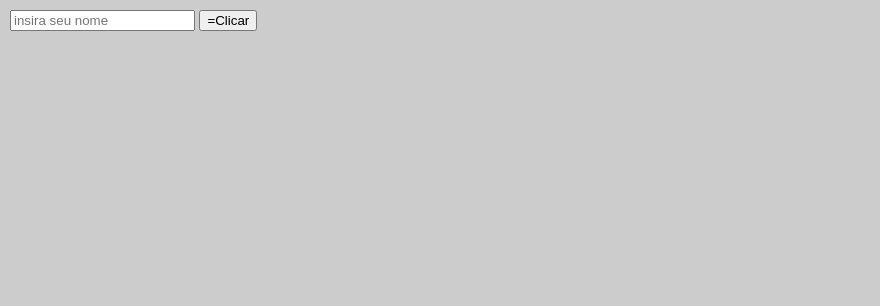
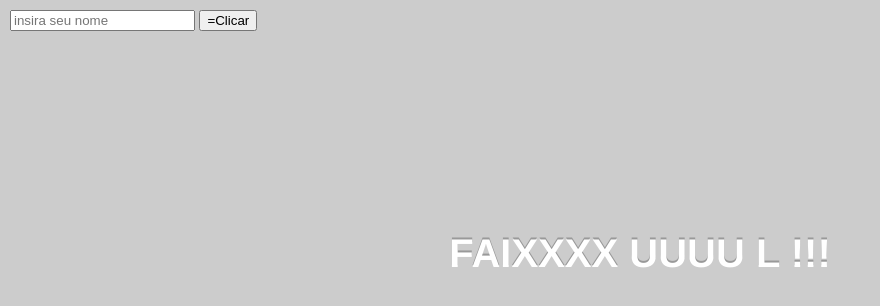
Before and after one commit to 20comer70/web-sexy-01, a website: page www/index.html in a window 1280 px wide. Shown: the whole page, without its empty margins (0-880 px from the left). Drawn offline with Linux system fonts and the light colour scheme.

Commit message:
INSERI UM OLA MUNDO NUMA TAG H1

```diff
--- a/www/index.html
+++ b/www/index.html
@@ -19,5 +19,6 @@
 <input type="text" placeholder="insira seu nome" id="plNome">
 <input type="button" value="=Clicar" onclick="captarNome()">
 <h1 id="nmUsuario"></h1>
+<h1>FAIXXXX UUUU L !!!</h1>
 </body>
 </html>
```
